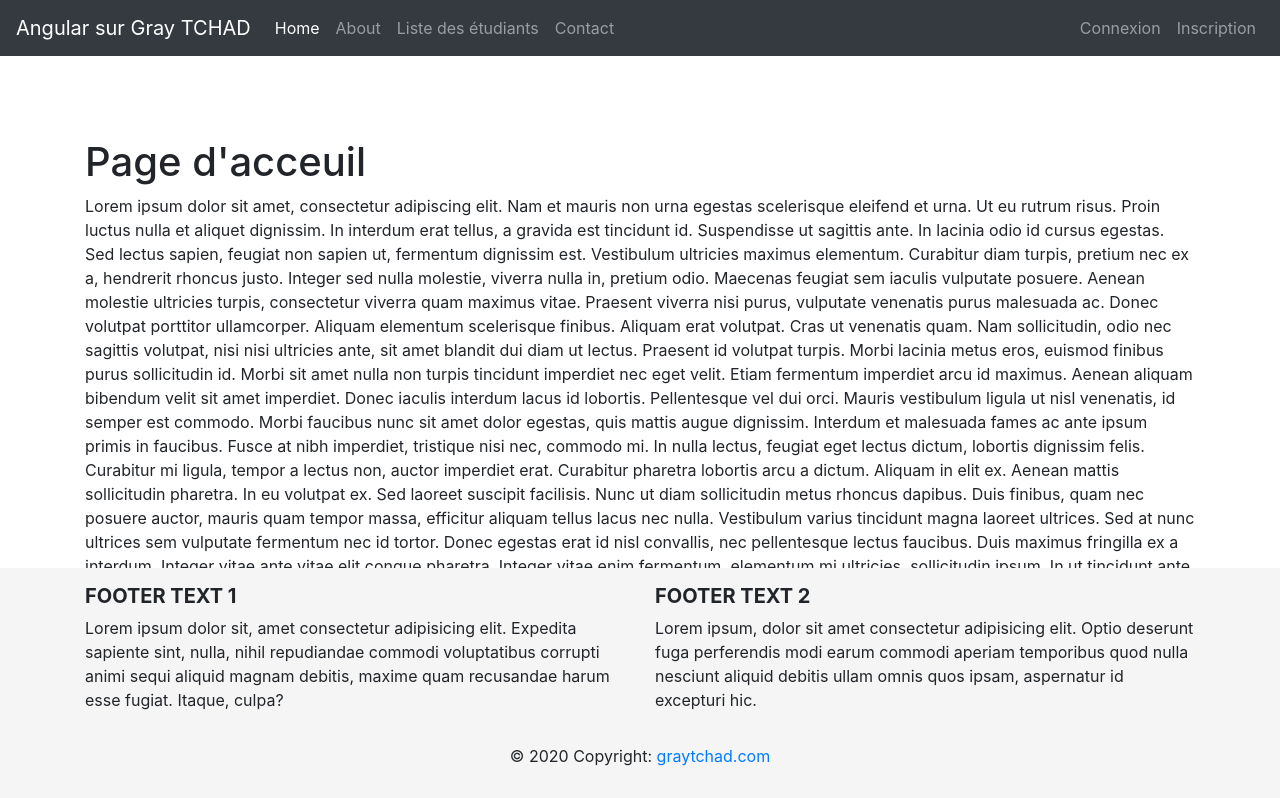
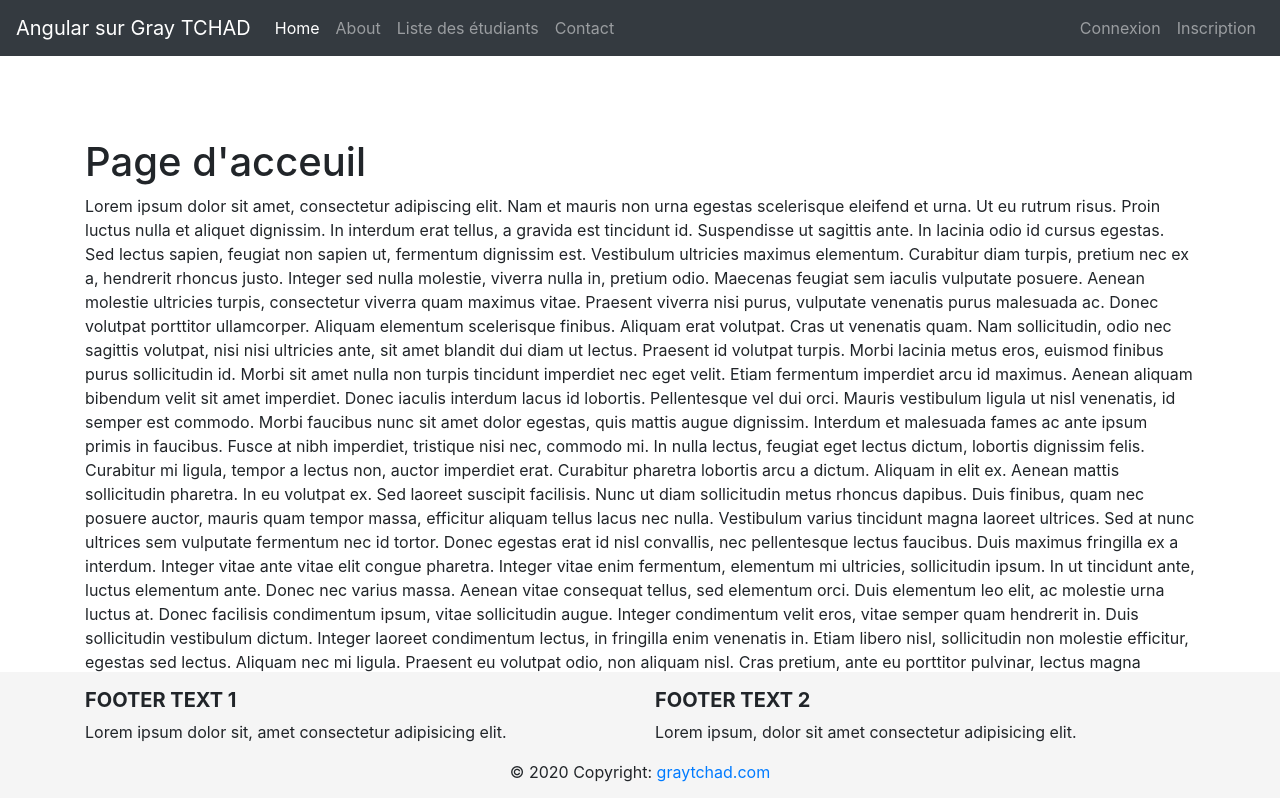
Before and after one commit to doutoum90/graytchadformationangular, an Angular app: page /home in a window 1280 px wide. Shown: the top 798 px of the page. Built offline with nearby package versions, Linux system fonts and the light colour scheme.

Commit message:
simple wording

```diff
--- a/src/app/core/footer/footer.component.html
+++ b/src/app/core/footer/footer.component.html
@@ -4,18 +4,14 @@
         <div class="row">
             <div class="col-md-6 mt-md-0 mt-3">
                 <h5 class="text-uppercase font-weight-bold">Footer text 1</h5>
-                <p>Lorem ipsum dolor sit, amet consectetur adipisicing elit. Expedita sapiente sint, nulla, nihil
-                    repudiandae commodi voluptatibus corrupti animi sequi aliquid magnam debitis, maxime quam recusandae
-                    harum esse fugiat. Itaque, culpa?</p>
+                <p>Lorem ipsum dolor sit, amet consectetur adipisicing elit.</p>
 
             </div>
 
             <hr class="clearfix w-100 d-md-none pb-3">
             <div class="col-md-6 mb-md-0 mb-3">
                 <h5 class="text-uppercase font-weight-bold">Footer text 2</h5>
-                <p>Lorem ipsum, dolor sit amet consectetur adipisicing elit. Optio deserunt fuga perferendis modi earum
-                    commodi aperiam temporibus quod nulla nesciunt aliquid debitis ullam omnis quos ipsam, aspernatur id
-                    excepturi hic.</p>
+                <p>Lorem ipsum, dolor sit amet consectetur adipisicing elit.</p>
 
             </div>
 
@@ -23,7 +19,7 @@
 
     </div>
 
-    <div class="footer-copyright text-center py-3">
+    <div class="footer-copyright text-center">
         © 2020 Copyright:
         <a href="https://graytchad.com"> graytchad.com</a>
 
--- a/src/app/etudiantdir/lalekou/lalekou.component.html
+++ b/src/app/etudiantdir/lalekou/lalekou.component.html
@@ -18,6 +18,7 @@
                     <td>Age</td>
                     <td>Date de Naissance</td>
                     <td>Frais subsistance</td>
+                    <td>Moyenne</td>
                     <td>Actions</td>
                 </tr>
             </thead>
```
